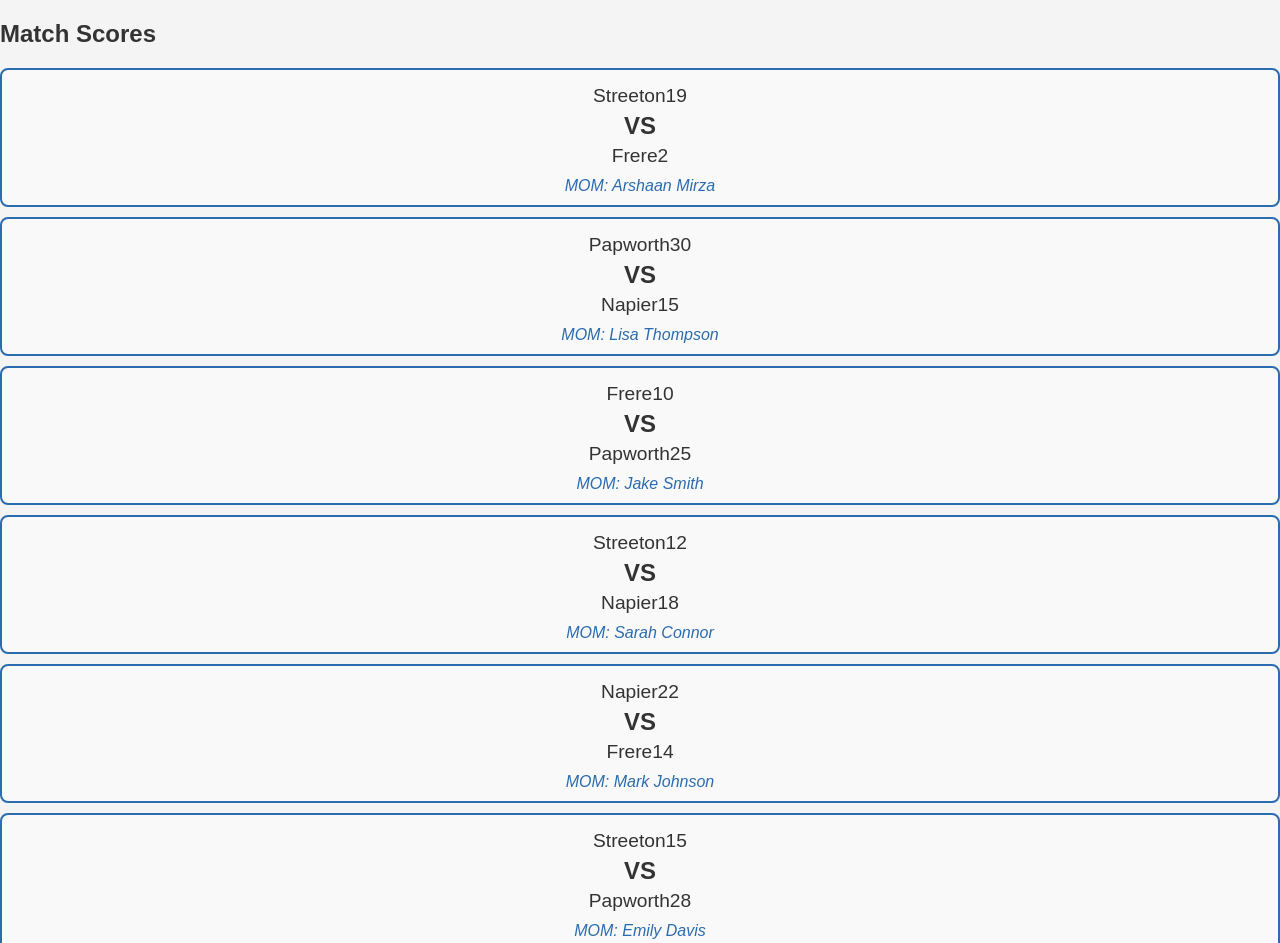
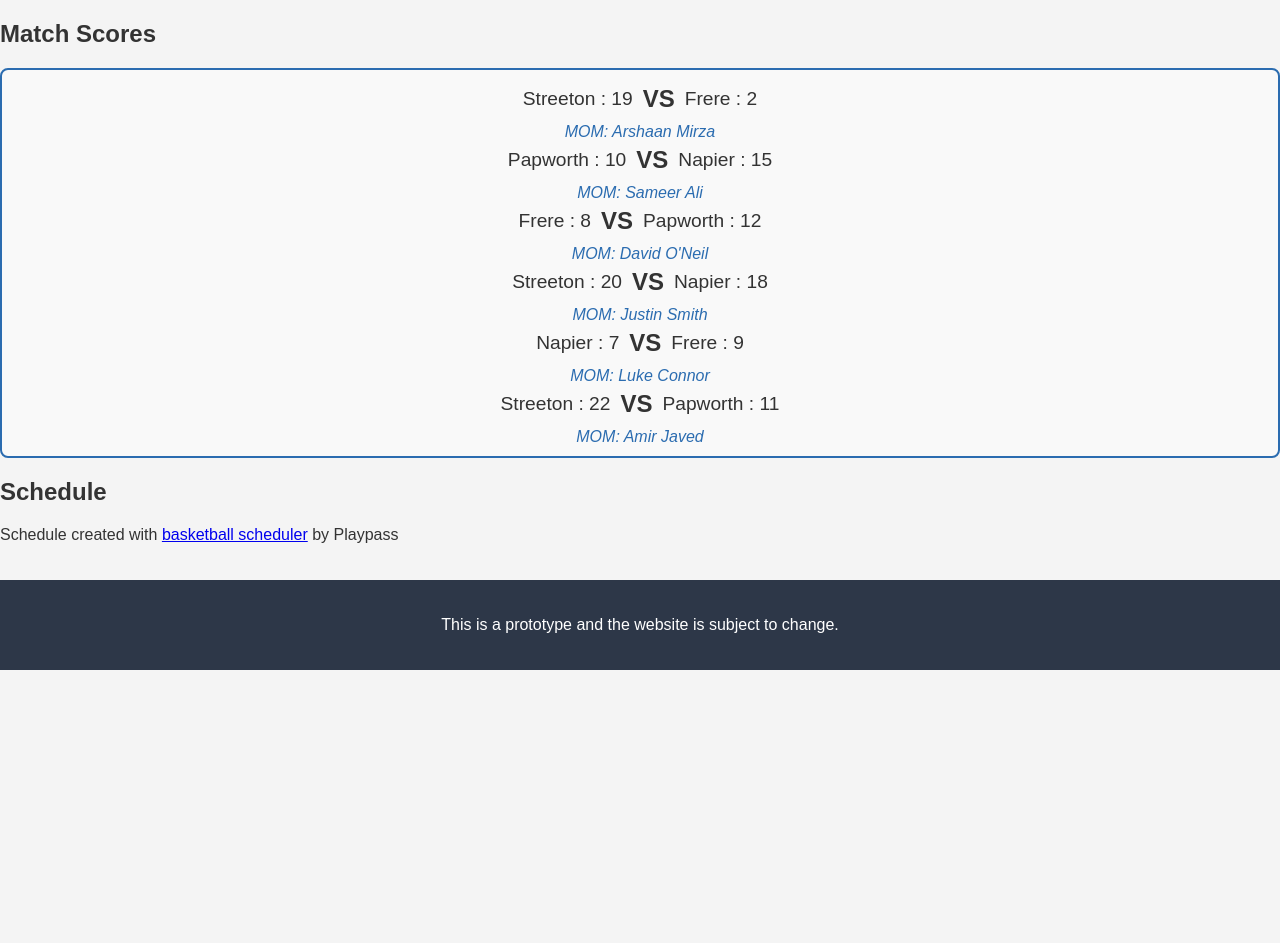
Before and after one commit to AshMirza3/atlas, a plain HTML site: page basketball1.html in a window 1280 px wide. Shown: the part 130-1073 px from the top of the page. After the commit the page ends 800 px from the top, so only its background shows below. Drawn offline with Linux system fonts and the light colour scheme; a script that the page names is missing; files whose address does not match are found by name.

Commit message:
Update basketball1.html

```diff
--- a/basketball1.html
+++ b/basketball1.html
@@ -3,7 +3,7 @@
 <head>
     <meta charset="UTF-8">
     <meta name="viewport" content="width=device-width, initial-scale=1.0">
-    <title>Basketball Matches</title>
+    <title>Basketball - A Level Boys</title>
     <link rel="stylesheet" href="styles.css">
 </head>
 <body class="flex flex-col min-h-screen">
@@ -14,112 +14,81 @@
             <img src="house logos/Streeton.jpg" alt="KGS Logo" class="logo">
         </div>
 
-        <h1 class="text-3xl font-bold mx-auto">Basketball Matches</h1>
+        <h1 class="text-3xl font-bold mx-auto">Basketball - A Level Boys</h1>
 
-        <div class="flex items-center space-x-4">
+        <div>
             <a href="index.html" class="home-button">Home</a>
             <img src="atlas logo.jpg" alt="Atlas Logo" class="logo">
         </div>
     </header>
 
     <!-- Main Content Section -->
-    <main class="flex-grow flex flex-col items-center justify-center mt-8">
+    <main class="flex-grow flex flex-col items-center justify-center p-4">
+        <div class="text-center">
             <h2 class="text-2xl font-bold mb-4">Match Scores</h2>
 
-        <!-- Match Display -->
-        <div class="match-container mb-8">
+            <div class="match-container">
                 <div class="match">
                     <div class="team-score">
-                    <span class="team">Streeton</span>
-                    <span class="score">19</span>
-                </div>
-                <div class="vs">VS</div>
-                <div class="team-score">
-                    <span class="team">Frere</span>
-                    <span class="score">2</span>
+                        <span>Streeton : 19</span>
+                        <span class="vs">VS</span>
+                        <span>Frere : 2</span>
                     </div>
                     <div class="mom">MOM: Arshaan Mirza</div>
                 </div>
-        </div>
-
-        <div class="match-container mb-8">
                 <div class="match">
                     <div class="team-score">
-                    <span class="team">Papworth</span>
-                    <span class="score">30</span>
+                        <span>Papworth : 10</span>
+                        <span class="vs">VS</span>
+                        <span>Napier : 15</span>
                     </div>
-                <div class="vs">VS</div>
+                    <div class="mom">MOM: Sameer Ali</div>
+                </div>
+                <div class="match">
                     <div class="team-score">
-                    <span class="team">Napier</span>
-                    <span class="score">15</span>
+                        <span>Frere : 8</span>
+                        <span class="vs">VS</span>
+                        <span>Papworth : 12</span>
                     </div>
-                <div class="mom">MOM: Lisa Thompson</div>
+                    <div class="mom">MOM: David O'Neil</div>
+                </div>
+                <div class="match">
+                    <div class="team-score">
+                        <span>Streeton : 20</span>
+                        <span class="vs">VS</span>
+                        <span>Napier : 18</span>
+                    </div>
+                    <div class="mom">MOM: Justin Smith</div>
+                </div>
+                <div class="match">
+                    <div class="team-score">
+                        <span>Napier : 7</span>
+                        <span class="vs">VS</span>
+                        <span>Frere : 9</span>
+                    </div>
+                    <div class="mom">MOM: Luke Connor</div>
+                </div>
+                <div class="match">
+                    <div class="team-score">
+                        <span>Streeton : 22</span>
+                        <span class="vs">VS</span>
+                        <span>Papworth : 11</span>
+                    </div>
+                    <div class="mom">MOM: Amir Javed</div>
                 </div>
             </div>
 
-        <div class="match-container mb-8">
-            <div class="match">
-                <div class="team-score">
-                    <span class="team">Frere</span>
-                    <span class="score">10</span>
-                </div>
-                <div class="vs">VS</div>
-                <div class="team-score">
-                    <span class="team">Papworth</span>
-                    <span class="score">25</span>
-                </div>
-                <div class="mom">MOM: Jake Smith</div>
-            </div>
-        </div>
-
-        <div class="match-container mb-8">
-            <div class="match">
-                <div class="team-score">
-                    <span class="team">Streeton</span>
-                    <span class="score">12</span>
-                </div>
-                <div class="vs">VS</div>
-                <div class="team-score">
-                    <span class="team">Napier</span>
-                    <span class="score">18</span>
-                </div>
-                <div class="mom">MOM: Sarah Connor</div>
-            </div>
-        </div>
-
-        <div class="match-container mb-8">
-            <div class="match">
-                <div class="team-score">
-                    <span class="team">Napier</span>
-                    <span class="score">22</span>
-                </div>
-                <div class="vs">VS</div>
-                <div class="team-score">
-                    <span class="team">Frere</span>
-                    <span class="score">14</span>
-                </div>
-                <div class="mom">MOM: Mark Johnson</div>
-            </div>
-        </div>
-
-        <div class="match-container mb-8">
-            <div class="match">
-                <div class="team-score">
-                    <span class="team">Streeton</span>
-                    <span class="score">15</span>
-                </div>
-                <div class="vs">VS</div>
-                <div class="team-score">
-                    <span class="team">Papworth</span>
-                    <span class="score">28</span>
-                </div>
-                <div class="mom">MOM: Emily Davis</div>
+            <!-- Embedded Schedule -->
+            <h2 class="text-2xl font-bold mt-8">Schedule</h2>
+            <div class="playpass playpass-widget mt-4">
+                <script src="https://playpass.com/widgets/R2U9ynB.js"></script>
+                <p>Schedule created with <a href="https://playpass.com/sports-software/basketball-schedule-maker">basketball scheduler</a> by Playpass</p>
             </div>
         </div>
     </main>
 
     <!-- Footer -->
-    <footer class="bg-gray-800 text-white p-4 text-center">
+    <footer class="bg-gray-800 text-white p-4 text-center mt-auto">
         <p>This is a prototype and the website is subject to change.</p>
     </footer>
 
```
Lines whose indentation alone changed are shown as unchanged.
